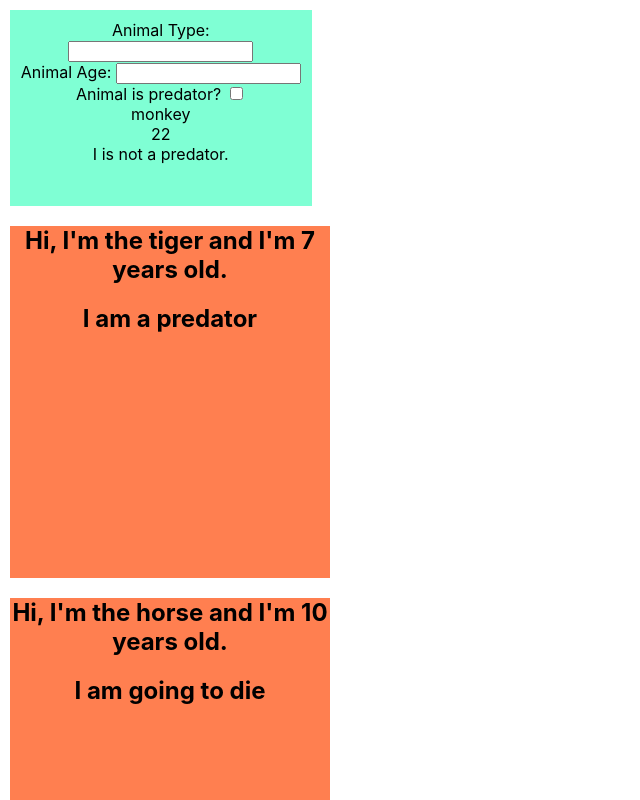
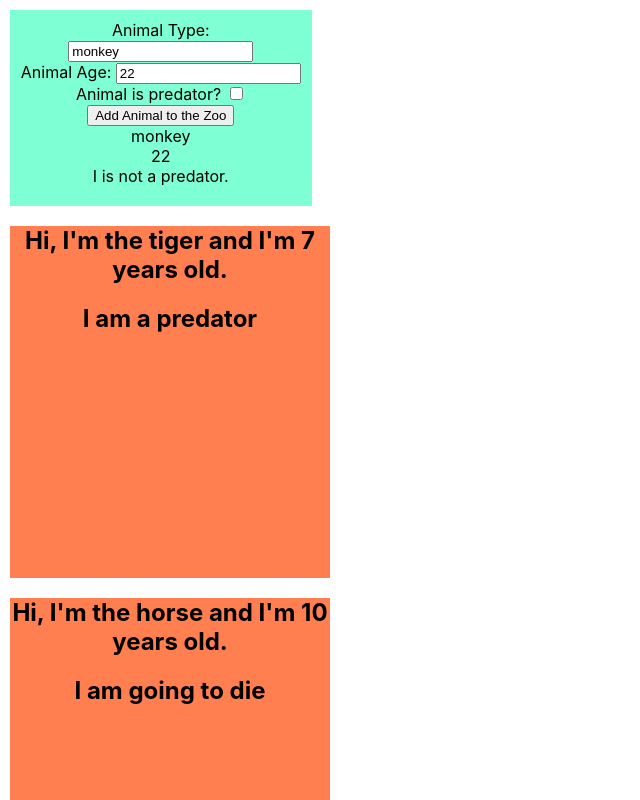
Before and after one commit to Montana-Code-School/zoo_app, a React (Create React App) app: page / in a window 1280 px wide. Shown: the top 800 px of the page, without its empty margins (0-640 px from the left). Built offline with nearby package versions, Linux system fonts and the light colour scheme.

Commit message:
build intake for new animal and moved state to Zoo

```diff
--- a/src/App.js
+++ b/src/App.js
@@ -5,7 +5,8 @@ import Enclosure from './Enclosure';
 
 class App extends Component {
   state = {
-    animals: [{
+    animals: [
+      {
         name: 'tiger',
         predator: true,
         age: 7,
@@ -20,13 +21,47 @@ class App extends Component {
         predator: true,
         age: 2,
       },
-  ]}
+    ],
+    animal: 'monkey',
+    age: 22,
+    predator: false,
+  }
+
+  intakeHandler = (e) => {
+    const newAnimal = {...this.state}
+    if (e.target.type === 'checkbox') {
+      newAnimal[e.target.name] = e.target.checked
+    } else {
+      newAnimal[e.target.name] = e.target.value
+    }
+    this.setState(newAnimal)
+  }
+
+  addAnimal = (e) => {
+    e.preventDefault();
+    const {animal, age, predator} = this.state;
+    const newCritter = {name: animal, age, predator};
+    const updatedAnimals = this.state.animals.slice();
+    updatedAnimals.push(newCritter);
+    this.setState({
+      animals: updatedAnimals,
+      animal: "",
+      age: 0,
+      predator: false,
+    })
+  }
 
   render() {
 
     return (
       <div className="App">
-        <Intake />
+        <Intake
+          animal={this.state.animal}
+          age={this.state.age}
+          intakeHandler={this.intakeHandler}
+          addAnimal={this.addAnimal}
+          predator={this.state.predator}
+        />
         {this.state.animals.map( (beasty) => <Enclosure animal={beasty} />)}
       </div>
     );
--- a/src/Intake.js
+++ b/src/Intake.js
@@ -3,24 +3,6 @@ import "./Intake.css"
 
 
 class Intake extends Component {
-  state = {
-    animal: 'monkey',
-    age: 22,
-    predator: false,
-  }
-
-  intakeHandler = (e) => {
-    console.log(e.target.name);
-    console.log(e.target.value);
-    console.log(e.target.checked);
-    const newAnimal = {...this.state}
-    if (e.target.type === 'checkbox') {
-      newAnimal[e.target.name] = e.target.checked
-    } else {
-      newAnimal[e.target.name] = e.target.value
-    }
-    this.setState(newAnimal)
-  }
 
   render() {
     return (
@@ -32,7 +14,8 @@ class Intake extends Component {
             className="Critter"
             id="AnimalName"
             name="animal"
-            onChange={(e) => {this.intakeHandler(e)}}
+            value={this.props.animal}
+            onChange={(e) => {this.props.intakeHandler(e)}}
           />
           <br />
           <label for="AnimalAge">Animal Age: </label>
@@ -41,7 +24,8 @@ class Intake extends Component {
             className="Age"
             id="AnimalAge"
             name="age"
-            onChange={(e) => {this.intakeHandler(e)}}
+            value={this.props.age}
+            onChange={(e) => {this.props.intakeHandler(e)}}
           />
           <br />
           <label for="AnimalPredator">Animal is predator? </label>
@@ -50,12 +34,16 @@ class Intake extends Component {
             className="Predator"
             id="AnimalPredator"
             name="predator"
-            onChange={(e) => {this.intakeHandler(e)}}
+            checked={this.props.predator}
+            onChange={(e) => {this.props.intakeHandler(e)}}
           />
+          <button name="contribute" onClick={ (e) => {this.props.addAnimal(e)}}>
+            Add Animal to the Zoo
+          </button>
         </form>
-        {this.state.animal} <br/>
-        {this.state.age}<br/>
-        {this.state.predator? 'I is a predator.': 'I is not a predator.'}
+        {this.props.animal} <br/>
+        {this.props.age}<br/>
+        {this.props.predator? 'I is a predator.': 'I is not a predator.'}
       </div>
     );
   }
```
Lines whose indentation alone changed are shown as unchanged.
